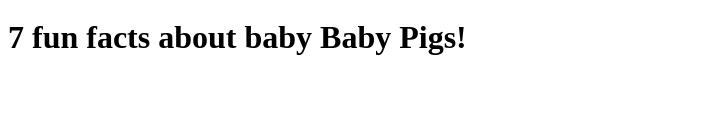
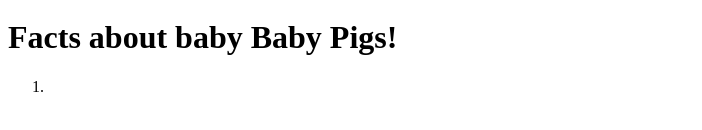
Before and after one commit to zurisanaa/Pig-2, a plain HTML site: page types.html in a window 1280 px wide. Shown: the part 386-516 px from the top of the page, without its empty margins (0-702 px from the left). Drawn offline with Linux system fonts and the light colour scheme.

```diff
--- a/types.html
+++ b/types.html
@@ -12,7 +12,9 @@
    <a href="facts.html">Facts about Pigs</a>
    <a href="types.html"> Types of Pigs</a>
    <a href="index.html">home</a>
-   <h1>7 fun facts about baby Baby Pigs! </h1>
-
+   <h1>Facts about baby Baby Pigs! </h1>
+<ol>
+    <li
+</ol>
 </body>
 </html>
```
